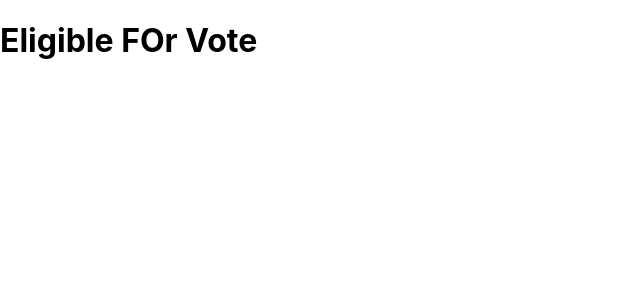
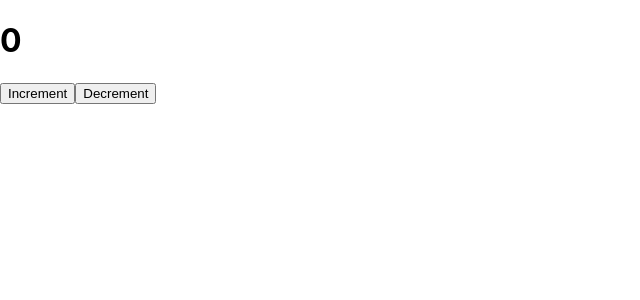
Before and after one commit to AnkitKushwah76/react-crud, a React (Create React App) app: page / in a window 1280 px wide. Shown: the top 300 px of the page, without its empty margins (0-640 px from the left). Built offline with nearby package versions, Linux system fonts and the light colour scheme.

Commit message:
useState Hook

```diff
--- a/src/App.js
+++ b/src/App.js
@@ -2,10 +2,14 @@
 import './App.css';
 import './Condition.js';
 import Condition from './Condition.js';
+import Hook from './Hook.js';
 
 function App() {
   return (
-    <Condition/>
+    <>
+    {/* <Condition/> */}
+    <Hook/>
+    </>
   );
 }
 
--- /dev/null
+++ b/src/Hook.js
@@ -0,0 +1,23 @@
+import React, { useState } from "react";
+
+const Hook = () => {
+  const [count, setCount] = useState(0);
+   const incre = () =>{
+    setCount(count+1)
+   }
+
+   const decre = () =>{
+    if (count > 0){
+      setCount(count-1)
+    }
+   }
+  return (
+  <>
+   <h1>{count}</h1>
+   <button onClick={incre}>Increment</button>
+   <button onClick={decre}>Decrement</button>
+  </>
+  );
+}
+
+export default Hook;
```
